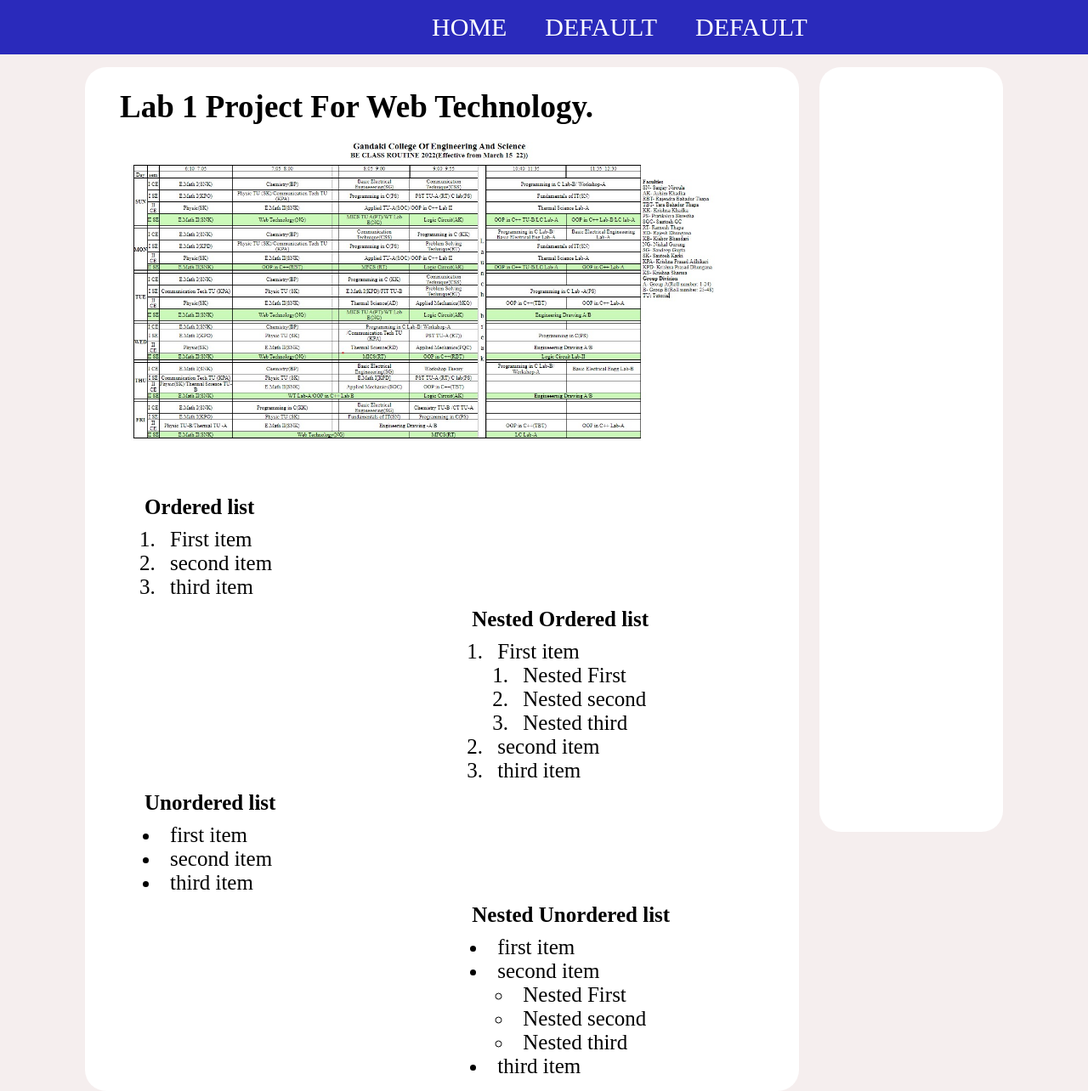
After one commit to narayandhakal09/web-lab-assignment, a PHP site: the page made by Labs/Lab 1/index.html in a window 1280 px wide. The commit adds this page. Shown: the whole page at 85% size. Run offline with PHP 8.4, Linux system fonts and the light colour scheme.

Commit message:
screenshot was added

```diff
--- a/Assignments/Assignment 4/Routine.html
+++ b/Assignments/Assignment 4/Routine.html
@@ -371,6 +371,7 @@
             </tbody>
         </table>
         <aside>
+          <div class="Faculties">
                 <h3>Faculties</h3>
                 <p>SN- Sanjay Niroula</p>
                 <p>AK- Ashim Khadka</p>
@@ -393,6 +394,7 @@
                 <p> A- Group A(Roll number: 1-24)</p>
                 <p> B- Group B(Roll number: 25-48)</p>
                 <p> TU: Tutorial<br />
+          </div>
 
 
         </aside>
--- a/Assignments/Assignment 4/style.css
+++ b/Assignments/Assignment 4/style.css
@@ -1,7 +1,7 @@
 * {
     padding: 0px;
     margin: 0px;
-    font-size: 15px;
+    font-size: 12px;
 }
 
 
@@ -58,3 +58,7 @@ aside {
 
     width: 988px;
 }
+
+.Faculties {
+    font-size: 15px;
+}
--- /dev/null
+++ b/Labs/Lab 1/index.html
@@ -0,0 +1,101 @@
+<!DOCTYPE html>
+<html lang="en">
+
+<head>
+    <meta charset="UTF-8">
+    <meta http-equiv="X-UA-Compatible" content="IE=edge">
+    <meta name="viewport" content="width=device-width, initial-scale=1.0">
+    <link rel="stylesheet" href="style.css">
+    <title>lab 1</title>
+</head>
+
+<body>
+    <header>
+        <nav>
+            <ol>
+                <li>Home</li>
+                <li>DEFAULT</li>
+                <li>DEFAULT</li>
+            </ol>
+        </nav>
+    </header>
+    <main>
+        <section>
+            <div class="title">
+                <h1>Lab 1 Project For Web Technology.</h1>
+            </div>
+            <div class="image">
+                <img src="table.jpg" alt="">
+            </div>
+            <div class="content">
+                <div class="listing-methods">
+                    <div class="row">
+                        <div class="fifty-fifty left">
+                            <h3>Ordered list</h3>
+                            <ol>
+                                <li>First item</li>
+                                <li>second item</li>
+                                <li>third item</li>
+                            </ol>
+
+                        </div>
+                        <div class="fifty-fifty right">
+                            <h3>Nested Ordered list</h3>
+                            <ol>
+                                <li>First item</li>
+                                <ol>
+                                    <li>Nested First</li>
+                                    <li>Nested second</li>
+                                    <li>Nested third</li>
+                                </ol>
+                                <li>second item</li>
+                                <li>third item</li>
+                            </ol>
+
+                        </div>
+                    </div>
+                    <div class="row">
+                        <div class="fifty-fifty left">
+                            <h3>Unordered list</h3>
+                            <ul>
+                                <li>first item</li>
+                                <li>second item</li>
+
+                                <li>third item</li>
+                            </ul>
+                        </div>
+                        <div class="fifty-fifty right">
+                            <h3>Nested Unordered list</h3>
+                            <ul>
+                                <li>first item</li>
+                                <li>second item</li>
+                                <ul>
+                                    <li>Nested First</li>
+                                    <li>Nested second</li>
+                                    <li>Nested third</li>
+                                </ul>
+                                <li>third item</li>
+                            </ul>
+                        </div>
+                    </div>
+                </div>
+
+
+
+                <h3></h3>
+
+
+            </div>
+        </section>
+        <aside>
+
+        </aside>
+
+    </main>
+    <footer>
+
+    </footer>
+
+</body>
+
+</html>
--- /dev/null
+++ b/Labs/Lab 1/style.css
@@ -0,0 +1,106 @@
+* {
+    padding: 0px;
+    margin: 0px;
+    font-size: 25px;
+}
+body{
+    background-color: rgb(245, 238, 238);
+
+}
+h1 ,h2 ,h3 ,h4{
+    margin: 10px 0;
+}
+
+/* utility classes */
+.left{
+    float: left;
+}
+.right{
+    float: right;
+}
+
+header {
+    margin-bottom: 15px;
+    background-color: rgb(42, 42, 187);
+}
+
+header nav ol {
+    display: flex;
+
+
+}
+
+header nav ol li {
+    padding: 15px;
+
+    list-style: none;
+    margin-left: 15px;
+    font-size: 30px;
+    justify-content: space-around;
+    color: #fff;
+    text-transform: uppercase;
+
+
+}
+header nav ol li:hover{
+    background-color: #fff;
+    color: blue;
+}
+
+nav {
+    padding: 0 35%;
+
+}
+
+nav ol {
+    display: flex;
+    justify-content: space-between;
+}
+
+main {
+    margin: 0 100px;
+}
+
+section {
+    width: 75%;
+    /* height: 900px; */
+    float: left;
+    padding: 15px;
+    background-color: #ffffff;
+    border-radius: 25px;
+
+}
+section *{
+    padding-left: 11px;
+}
+section h1{
+    padding-left: 15px;
+    font-size: 37px;
+}
+section .image img{
+    padding: 10px;
+  width: 95%;
+}
+.row{
+    margin-bottom: 20px ;
+}
+ol , ul {
+    padding-left: 30px;
+    width: fit-content;
+
+
+}
+
+
+
+aside {
+    width: 20%;
+    height: 900px;
+    float: right;
+    border-radius: 25px;
+    background-color: rgb(255, 255, 255);
+
+}
+.fifty-fifty{
+width: 49%;
+}
```
Also changed, not shown: Assignments/Assignment 4/routines.png (added), Assignments/README.md, Labs/Lab 1/README.md (added), Labs/Lab 1/table.jpg (renamed from Assignments/Assignment 4/table.jpg). Lines whose indentation alone changed are shown as unchanged.
